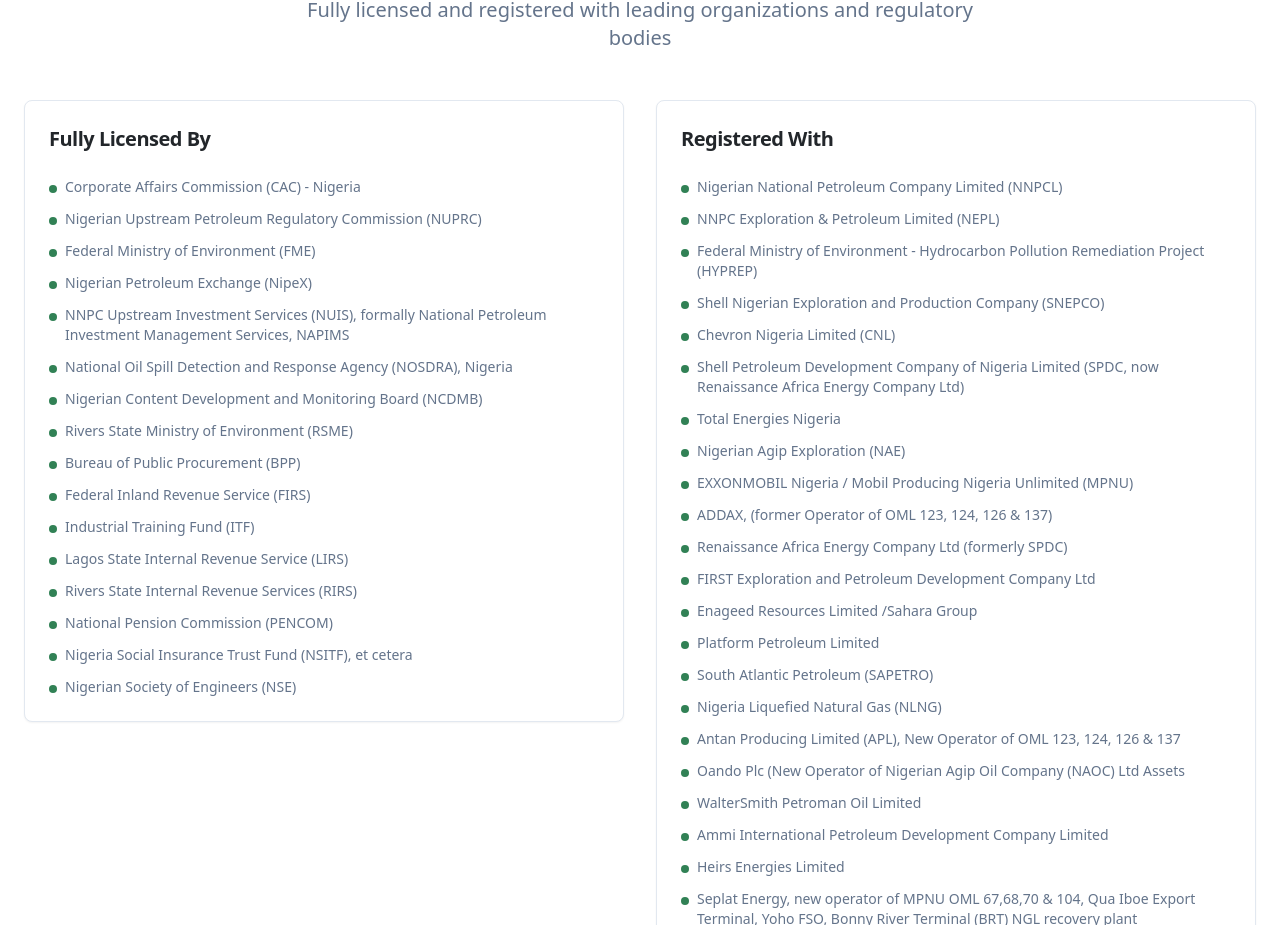
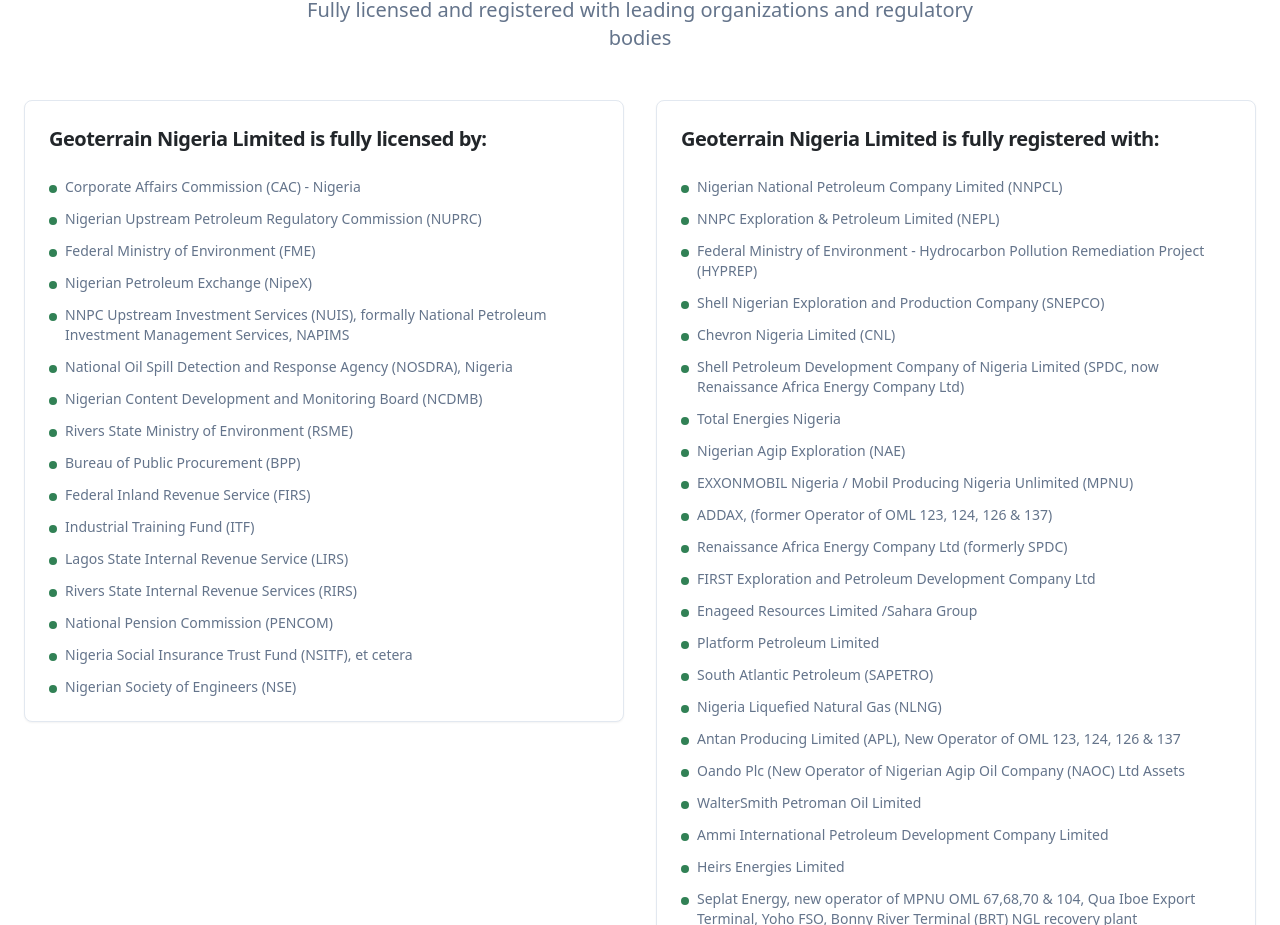
Before and after one commit to iszyeffiong/king5434-10, a React (Vite) app: page /licensing-info in a window 1280 px wide. Shown: the part 1017-1942 px from the top of the page. Built offline with nearby package versions, Linux system fonts and the light colour scheme.

Commit message:
Add licensing information
Add "Registered With" and "Fully Licensed By" sections to the licensing page, under the specified headings.

```diff
--- a/src/pages/LicensingInfo.tsx
+++ b/src/pages/LicensingInfo.tsx
@@ -119,7 +119,7 @@ const LicensingInfo = () => {
           <div className="grid lg:grid-cols-2 gap-8">
             <Card className="h-fit">
               <CardHeader>
-                <CardTitle className="text-xl">Fully Licensed By</CardTitle>
+                <CardTitle className="text-xl">Geoterrain Nigeria Limited is fully licensed by:</CardTitle>
               </CardHeader>
               <CardContent>
                 <ul className="space-y-3">
@@ -135,7 +135,7 @@ const LicensingInfo = () => {
 
             <Card className="h-fit">
               <CardHeader>
-                <CardTitle className="text-xl">Registered With</CardTitle>
+                <CardTitle className="text-xl">Geoterrain Nigeria Limited is fully registered with:</CardTitle>
               </CardHeader>
               <CardContent>
                 <ul className="space-y-3">
```
